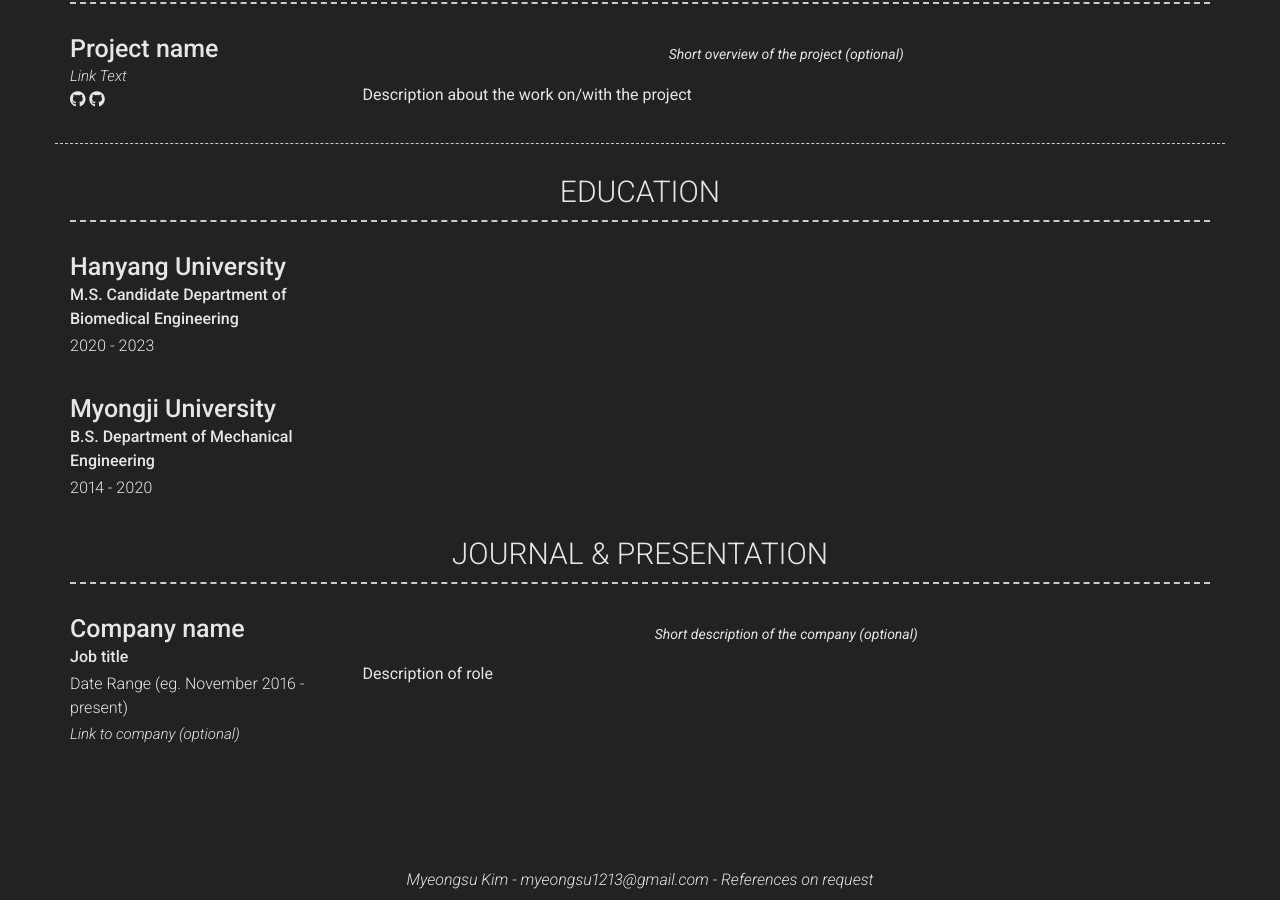
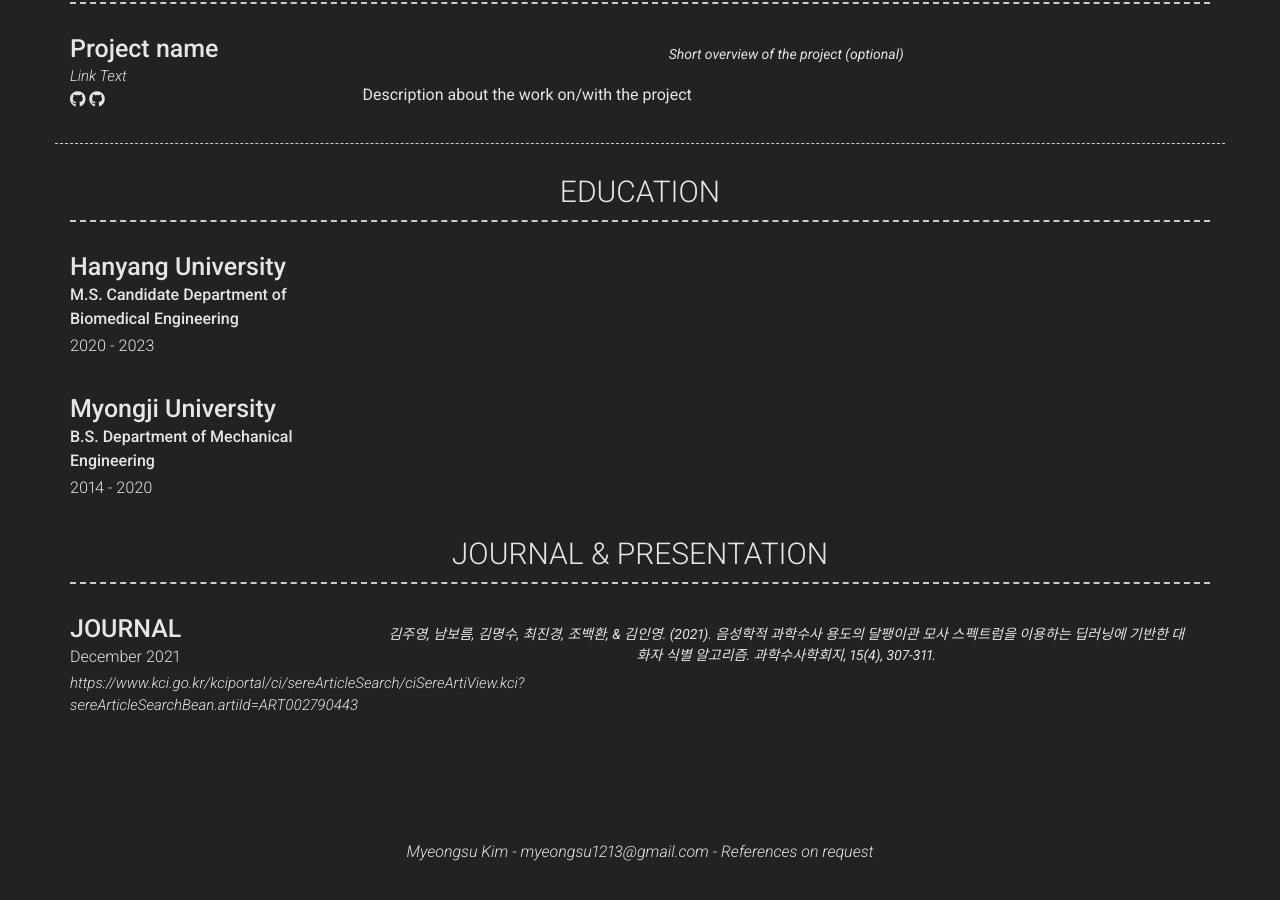
Before and after one commit to mysu1213/mysu1213_resume.github.io, a Jekyll site: the page built from index.md, in a window 1280 px wide and 900 px high, scrolled down 596 px. Built offline with Jekyll 4.4.1, drawn with Linux system fonts in a browser that asks for light colours; nearby versions of some CDN libraries; after the commit the page ends 1467 px from its top, so only the background shows below that.

Commit message:
Update _config.yml

```diff
--- a/_config.yml
+++ b/_config.yml
@@ -132,14 +132,14 @@ content:
     layout: list
     content:
       - layout: left
-        title: Company name
-        sub_title: Job title
-        caption: Date Range (eg. November 2016 - present)
-        link: Link to company (optional)
+        title: JOURNAL
+        # sub_title: Job title
+        caption: December 2021
+        link: https://www.kci.go.kr/kciportal/ci/sereArticleSearch/ciSereArtiView.kci?sereArticleSearchBean.artiId=ART002790443
         quote: >
-          Short description of the company (optional)
-        description: | # this will include new lines to allow paragraphs
-          Description of role
+          김주영, 남보름, 김명수, 최진경, 조백환, & 김인영. (2021). 음성학적 과학수사 용도의 달팽이관 모사 스펙트럼을 이용하는 딥러닝에 기반한 대화자 식별 알고리즘. 과학수사학회지, 15(4), 307-311.
+        # description: | # this will include new lines to allow paragraphs
+        #   Description of role
   # - title: A Little More About Me
   #   layout: text
   #   content: | # this will include new lines to allow paragraphs
```
